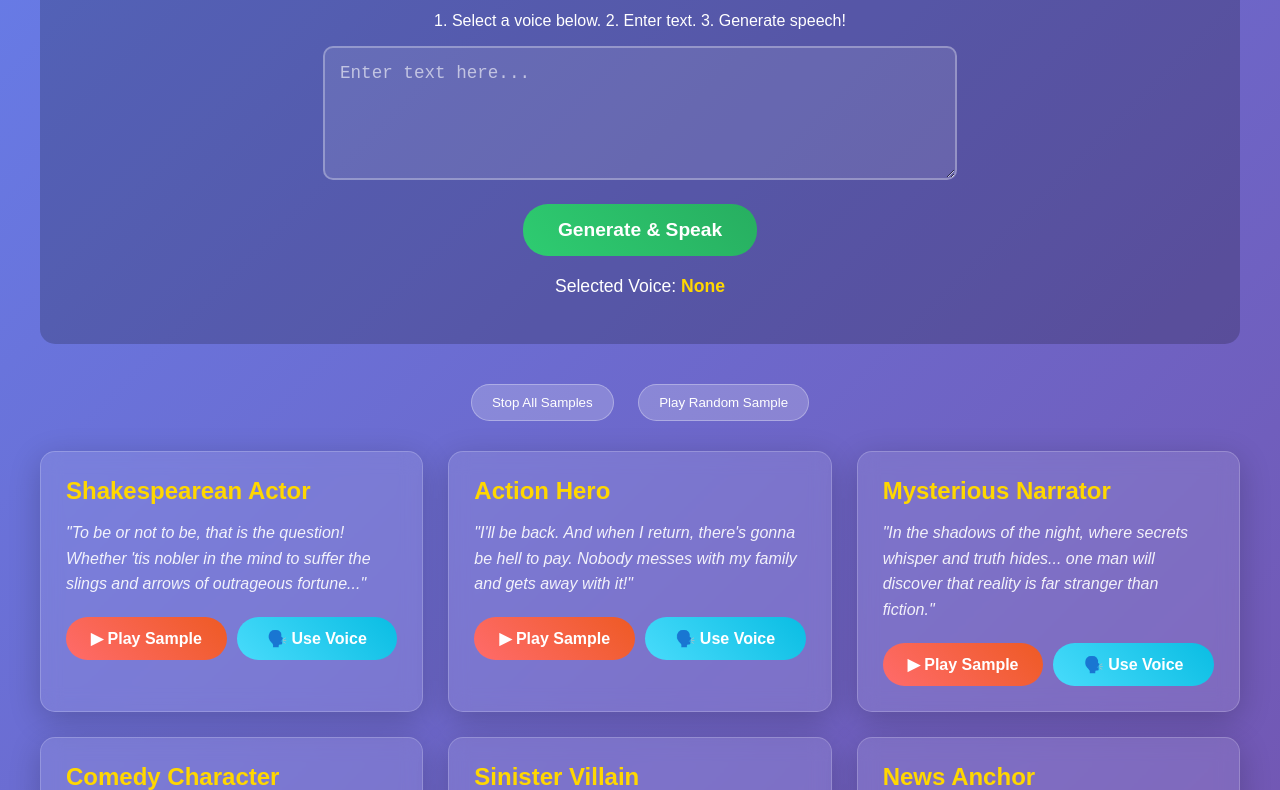
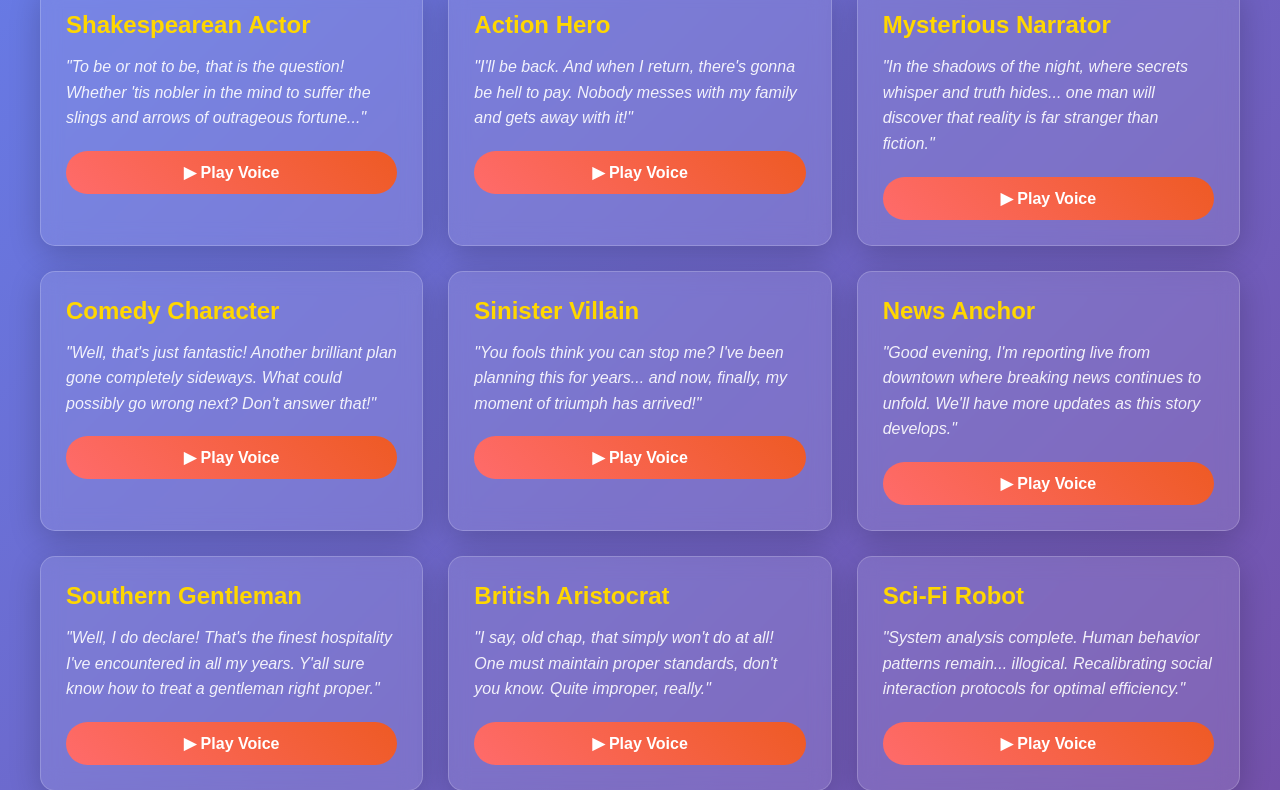
Before and after one commit to websimapi/websim-actor-voice-collection, a plain HTML site: page index.html in a window 1280 px wide. Shown: the part 230-1020 px from the top of the page. Drawn offline with Linux system fonts and the light colour scheme.

```diff
--- a/index.html
+++ b/index.html
@@ -3,7 +3,7 @@
 <head>
     <meta charset="UTF-8">
     <meta name="viewport" content="width=device-width, initial-scale=1.0">
-    <title>Actor Voice Collection & TTS</title>
+    <title>Actor Voice Collection</title>
     <style>
         body {
             font-family: 'Arial', sans-serif;
@@ -48,11 +48,6 @@
             box-shadow: 0 12px 40px rgba(0,0,0,0.3);
         }
 
-        .voice-card.selected {
-            box-shadow: 0 0 0 3px #ffd700, 0 8px 32px rgba(255, 215, 0, 0.5);
-            transform: translateY(-5px);
-        }
-
         .voice-title {
             font-size: 1.5rem;
             font-weight: bold;
@@ -67,30 +62,17 @@
             opacity: 0.9;
         }
 
-        .card-buttons {
-            display: flex;
-            gap: 10px;
-            margin-top: 20px;
-        }
-
-        .play-button, .select-button {
+        .play-button {
+            background: linear-gradient(45deg, #ff6b6b, #ee5a24);
             border: none;
             border-radius: 25px;
-            padding: 12px 20px;
+            padding: 12px 25px;
             color: white;
             font-weight: bold;
             cursor: pointer;
             transition: all 0.3s ease;
             width: 100%;
             font-size: 1rem;
-            display: flex;
-            align-items: center;
-            justify-content: center;
-            gap: 8px;
-        }
-
-        .play-button {
-            background: linear-gradient(45deg, #ff6b6b, #ee5a24);
         }
 
         .play-button:hover {
@@ -98,91 +80,12 @@
             transform: scale(1.05);
         }
 
-        .select-button {
-            background: linear-gradient(45deg, #48dbfb, #0abde3);
-        }
-
-        .select-button:hover {
-             transform: scale(1.05);
-        }
-
-        .play-button:active, .select-button:active {
+        .play-button:active {
             transform: scale(0.98);
         }
 
         .playing {
             background: linear-gradient(45deg, #2ecc71, #27ae60) !important;
-        }
-
-        /* TTS Section Styles */
-        .tts-section {
-            background: rgba(0, 0, 0, 0.2);
-            padding: 30px;
-            border-radius: 15px;
-            margin-bottom: 40px;
-            text-align: center;
-        }
-
-        .tts-section h2 {
-            margin-top: 0;
-            font-size: 2rem;
-            color: #ffd700;
-        }
-
-        #tts-text {
-            width: 100%;
-            max-width: 600px;
-            height: 100px;
-            border-radius: 10px;
-            border: 2px solid rgba(255, 255, 255, 0.3);
-            background: rgba(255, 255, 255, 0.1);
-            color: white;
-            padding: 15px;
-            font-size: 1.1rem;
-            margin-bottom: 20px;
-            resize: vertical;
-        }
-
-        #tts-text::placeholder {
-            color: rgba(255, 255, 255, 0.6);
-        }
-
-        #tts-generate-button {
-            background: linear-gradient(45deg, #2ecc71, #27ae60);
-            border: none;
-            border-radius: 25px;
-            padding: 15px 35px;
-            color: white;
-            font-weight: bold;
-            cursor: pointer;
-            transition: all 0.3s ease;
-            font-size: 1.2rem;
-        }
-
-        #tts-generate-button:hover {
-            transform: scale(1.05);
-        }
-
-        #tts-generate-button:disabled {
-            background: #95a5a6;
-            cursor: not-allowed;
-            opacity: 0.7;
-        }
-
-        #tts-info {
-            margin-top: 20px;
-            font-size: 1.1rem;
-        }
-
-        #selected-voice-name {
-            font-weight: bold;
-            color: #ffd700;
-        }
-
-        #tts-audio-player {
-            margin-top: 20px;
-            width: 100%;
-            max-width: 600px;
         }
 
         .controls {
@@ -210,18 +113,9 @@
     <div class="container">
         <h1>🎭 Actor Voice Collection</h1>
 
-        <div class="tts-section">
-            <h2>Custom TTS with Voice Cloning</h2>
-            <p>1. Select a voice below. 2. Enter text. 3. Generate speech!</p>
-            <textarea id="tts-text" placeholder="Enter text here..."></textarea><br>
-            <button id="tts-generate-button" onclick="generateTTS()">Generate & Speak</button>
-            <p id="tts-info">Selected Voice: <span id="selected-voice-name">None</span></p>
-            <audio id="tts-audio-player" controls style="display: none;"></audio>
-        </div>
-
         <div class="controls">
-            <button class="control-button" onclick="stopAll()">Stop All Samples</button>
-            <button class="control-button" onclick="playRandom()">Play Random Sample</button>
+            <button class="control-button" onclick="stopAll()">Stop All</button>
+            <button class="control-button" onclick="playRandom()">Play Random</button>
         </div>
 
         <div class="voices-grid" id="voicesGrid">
@@ -285,73 +179,17 @@
 
         let currentAudio = null;
         let currentButton = null;
-        let selectedVoiceFile = null;
-        let selectedVoiceTitle = null;
-        let selectedVoiceCard = null;
 
-        function createVoiceCard(voice, index) {
+        function createVoiceCard(voice) {
             return `
-                <div class="voice-card" id="voice-card-${index}">
+                <div class="voice-card">
                     <div class="voice-title">${voice.title}</div>
                     <div class="voice-script">"${voice.script}"</div>
-                    <div class="card-buttons">
-                        <button class="play-button" onclick="playVoice('${voice.file}', this)">
-                            ▶ Play Sample
-                        </button>
-                        <button class="select-button" onclick="selectVoice('${voice.file}', '${voice.title}', ${index})">
-                            🗣️ Use Voice
-                        </button>
-                    </div>
+                    <button class="play-button" onclick="playVoice('${voice.file}', this)">
+                        ▶ Play Voice
+                    </button>
                 </div>
             `;
-        }
-
-        function selectVoice(filename, title, index) {
-            selectedVoiceFile = filename;
-            selectedVoiceTitle = title;
-
-            document.getElementById('selected-voice-name').textContent = title;
-
-            if(selectedVoiceCard) {
-                selectedVoiceCard.classList.remove('selected');
-            }
-            selectedVoiceCard = document.getElementById(`voice-card-${index}`);
-            selectedVoiceCard.classList.add('selected');
-        }
-
-        async function generateTTS() {
-            const text = document.getElementById('tts-text').value;
-            if (!selectedVoiceFile) {
-                alert('Please select a voice first!');
-                return;
-            }
-            if (!text.trim()) {
-                alert('Please enter some text to generate speech!');
-                return;
-            }
-
-            const generateButton = document.getElementById('tts-generate-button');
-            const audioPlayer = document.getElementById('tts-audio-player');
-
-            generateButton.disabled = true;
-            generateButton.textContent = 'Generating...';
-            audioPlayer.style.display = 'none';
-
-            try {
-                const result = await websim.textToSpeech({
-                    text: text,
-                    voice_sample: selectedVoiceFile,
-                });
-                audioPlayer.src = result.url;
-                audioPlayer.style.display = 'block';
-                audioPlayer.play();
-            } catch (error) {
-                console.error('TTS generation failed:', error);
-                alert('Sorry, there was an error generating the speech.');
-            } finally {
-                generateButton.disabled = false;
-                generateButton.textContent = 'Generate & Speak';
-            }
         }
 
         function playVoice(filename, button) {
@@ -361,7 +199,7 @@
                 currentAudio.currentTime = 0;
                 if (currentButton) {
                     currentButton.classList.remove('playing');
-                    currentButton.innerHTML = '▶ Play Sample';
+                    currentButton.innerHTML = '▶ Play Voice';
                 }
             }
 
@@ -383,7 +221,7 @@
 
             currentAudio.onended = function() {
                 button.classList.remove('playing');
-                button.innerHTML = '▶ Play Sample';
+                button.innerHTML = '▶ Play Voice';
                 currentAudio = null;
                 currentButton = null;
             };
@@ -395,7 +233,7 @@
                 currentAudio.currentTime = 0;
                 if (currentButton) {
                     currentButton.classList.remove('playing');
-                    currentButton.innerHTML = '▶ Play Sample';
+                    currentButton.innerHTML = '▶ Play Voice';
                 }
                 currentAudio = null;
                 currentButton = null;
```
